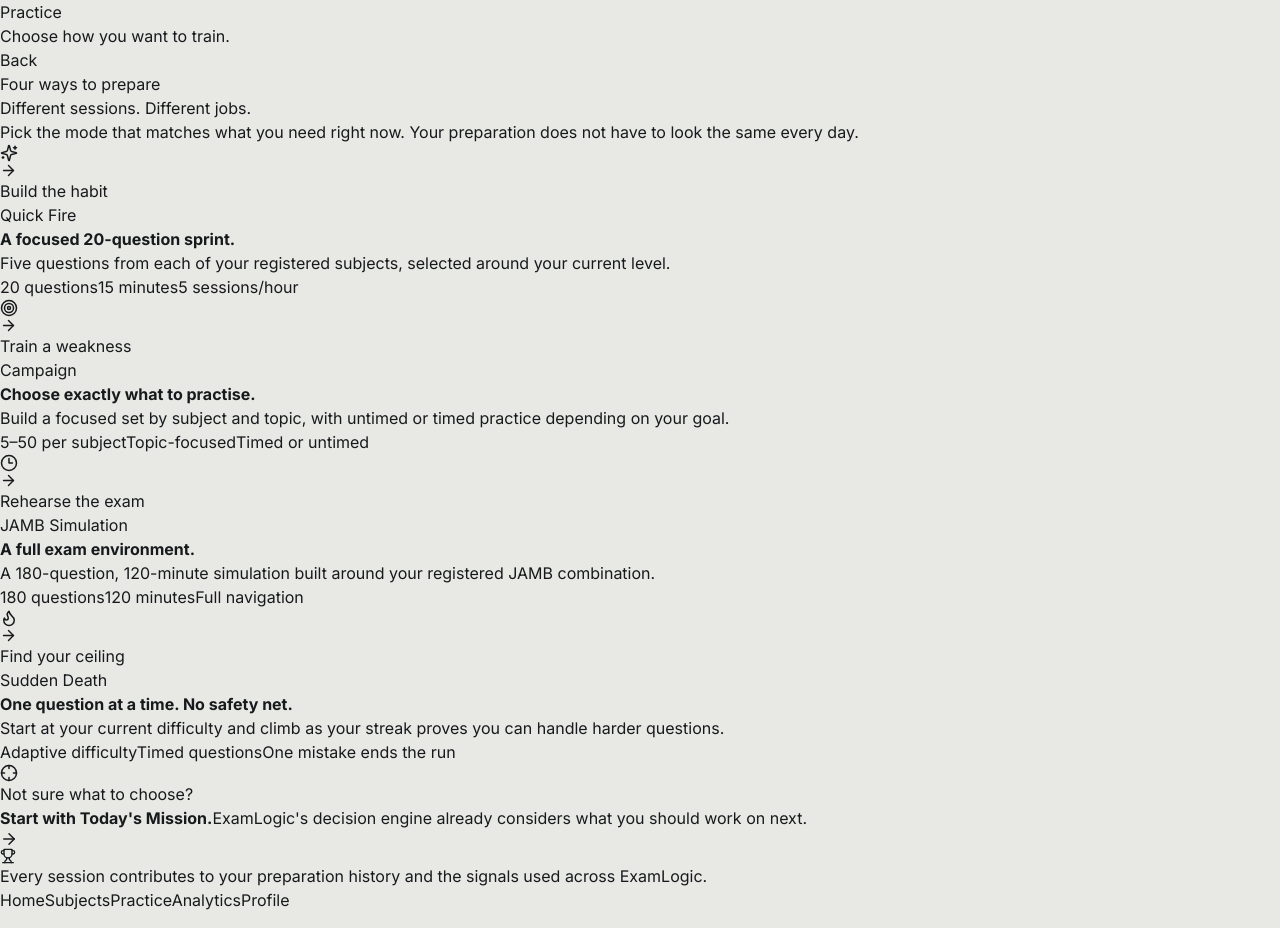
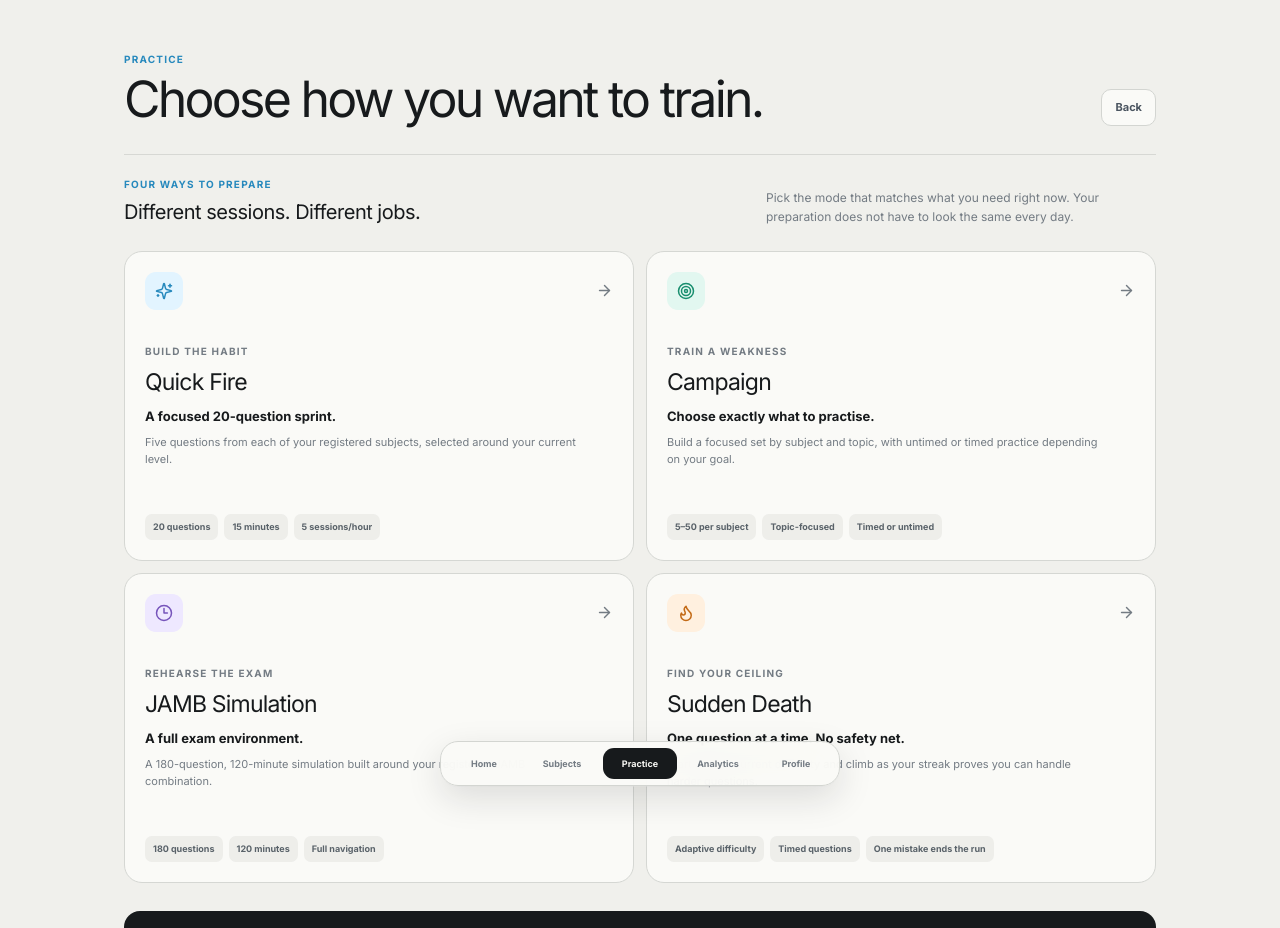
Before and after one commit to examforge99/examlogic, a Next.js app: page /practice in a window 1280 px wide. Shown: the top 928 px of the page. Built offline with nearby package versions, Linux system fonts and the light colour scheme.

Commit message:
rebuild: style new practice hub

```diff
--- a/src/app/globals.css
+++ b/src/app/globals.css
@@ -737,3 +737,40 @@
 .mission-zone .nba-mission-card,.mission-zone article[aria-label="Today’s Mission"]{background:#171a1c!important;border-color:#2d3336!important;color:#f7f7f3!important;box-shadow:0 18px 36px rgba(23,26,28,.14)!important}
 .mission-zone .nba-mission-card button,.mission-zone article[aria-label="Today’s Mission"] button{font-family:var(--font-body)}
 .mission-zone article[aria-label="Today’s Mission"] h1,.mission-zone article[aria-label="Today’s Mission"] h2{font-family:var(--font-display)}
+
+.practice-new{min-height:100vh;background:#f0f0ec;color:#171a1c;padding-bottom:100px}
+.practice-header{max-width:1080px;margin:0 auto;padding:52px 24px 28px;display:flex;align-items:flex-end;justify-content:space-between;gap:24px}
+.practice-overline,.practice-kicker,.practice-mode-eyebrow{margin:0;color:#2789bd;font-size:10px;font-weight:850;letter-spacing:.12em;text-transform:uppercase}
+.practice-header h1{margin:7px 0 0;max-width:650px;font-family:var(--font-display);font-size:clamp(30px,5vw,50px);line-height:1.03;letter-spacing:-.055em}
+.practice-back{padding:9px 13px;border:1px solid #d3d5d1;border-radius:10px;background:#fafaf7;color:#4b5560;font-size:11px;font-weight:800}
+.practice-main{max-width:1080px;margin:0 auto;padding:0 24px}
+.practice-intro{display:flex;align-items:end;justify-content:space-between;gap:40px;padding:22px 0 24px;border-top:1px solid #d7d8d4}
+.practice-intro h2{margin:5px 0 0;font-family:var(--font-display);font-size:20px;letter-spacing:-.025em}
+.practice-intro>p{max-width:390px;margin:0;color:#737b83;font-size:12px;line-height:1.6}
+.practice-grid{display:grid;grid-template-columns:repeat(2,minmax(0,1fr));gap:12px}
+.practice-mode{min-height:310px;padding:20px;display:flex;flex-direction:column;border:1px solid #d5d7d3;border-radius:18px;background:#fafaf7;color:#171a1c;transition:transform .18s ease,box-shadow .18s ease,border-color .18s ease}
+.practice-mode:hover{transform:translateY(-2px);border-color:#bfc3bf;box-shadow:0 14px 30px rgba(23,26,28,.08)}
+.practice-mode-top{display:flex;align-items:center;justify-content:space-between}
+.practice-mode-icon{width:38px;height:38px;display:grid;place-items:center;border-radius:11px}
+.practice-mode-blue .practice-mode-icon{background:#e2f4ff;color:#2789bd}
+.practice-mode-green .practice-mode-icon{background:#e2f7f0;color:#188e6e}
+.practice-mode-purple .practice-mode-icon{background:#eee8ff;color:#7654bb}
+.practice-mode-orange .practice-mode-icon{background:#fff0df;color:#c36a16}
+.practice-mode-arrow{color:#737b83}
+.practice-mode-eyebrow{margin-top:34px;color:#737b83}
+.practice-mode h3{margin:6px 0 0;font-family:var(--font-display);font-size:23px;letter-spacing:-.035em}
+.practice-mode>strong{margin-top:8px;font-size:13px;line-height:1.45}
+.practice-mode-detail{max-width:440px;margin:8px 0 0;color:#737b83;font-size:11px;line-height:1.6}
+.practice-facts{display:flex;flex-wrap:wrap;gap:6px;margin-top:auto;padding-top:20px}
+.practice-facts span{padding:6px 8px;border-radius:7px;background:#eeeeea;color:#596269;font-size:9px;font-weight:800}
+.practice-guidance{margin-top:28px;padding:16px 18px;display:grid;grid-template-columns:auto 1fr auto;align-items:center;gap:13px;border-radius:16px;background:#171a1c;color:#f7f7f3}
+.practice-guidance-icon{width:34px;height:34px;display:grid;place-items:center;border-radius:9px;background:#263035;color:#3fb7ff}
+.practice-guidance p{margin:0;color:#9fa8ad;font-size:9px;font-weight:800;letter-spacing:.08em;text-transform:uppercase}
+.practice-guidance strong{display:block;margin-top:3px;font-family:var(--font-display);font-size:14px}
+.practice-guidance span{display:block;margin-top:3px;color:#9fa8ad;font-size:10px}
+.practice-guidance>a{color:#3fb7ff}
+.practice-note{display:flex;align-items:center;justify-content:center;gap:7px;padding:22px 0;color:#737b83;font-size:10px;text-align:center}
+.practice-note svg{flex:0 0 auto;color:#3fb7ff}
+.practice-nav{position:fixed;left:50%;bottom:14px;z-index:50;transform:translateX(-50%);display:flex;gap:4px;padding:6px;border:1px solid #d3d5d1;border-radius:18px;background:rgba(250,250,247,.94);backdrop-filter:blur(18px);box-shadow:0 12px 35px rgba(23,26,28,.13)}
+.practice-nav a{min-width:74px;padding:9px 10px;border-radius:11px;color:#737b83;font-size:9px;font-weight:700;text-align:center}.practice-nav a[aria-current=page]{background:#171a1c;color:#f7f7f3}
+@media(max-width:720px){.practice-header{padding:34px 16px 22px}.practice-header h1{font-size:34px}.practice-main{padding:0 16px}.practice-intro{display:block}.practice-intro>p{margin-top:12px}.practice-grid{grid-template-columns:1fr}.practice-mode{min-height:270px}.practice-nav{right:12px;left:12px;bottom:10px;transform:none;justify-content:space-between}.practice-nav a{min-width:0;flex:1}}
```
